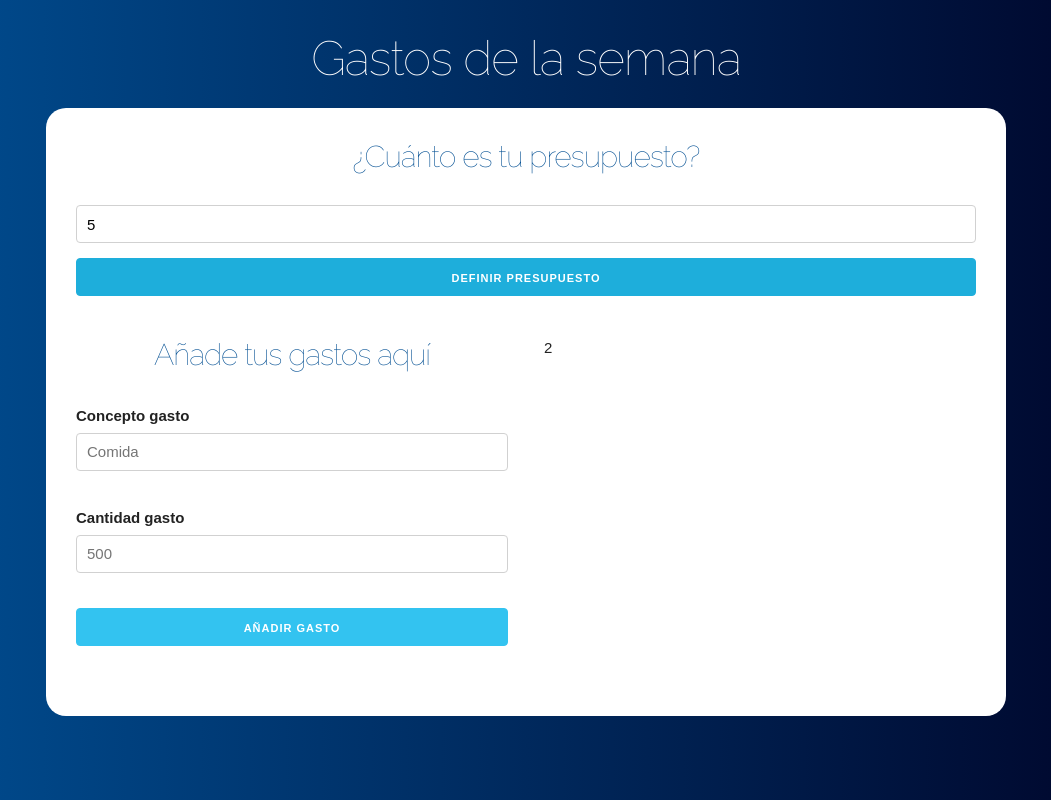
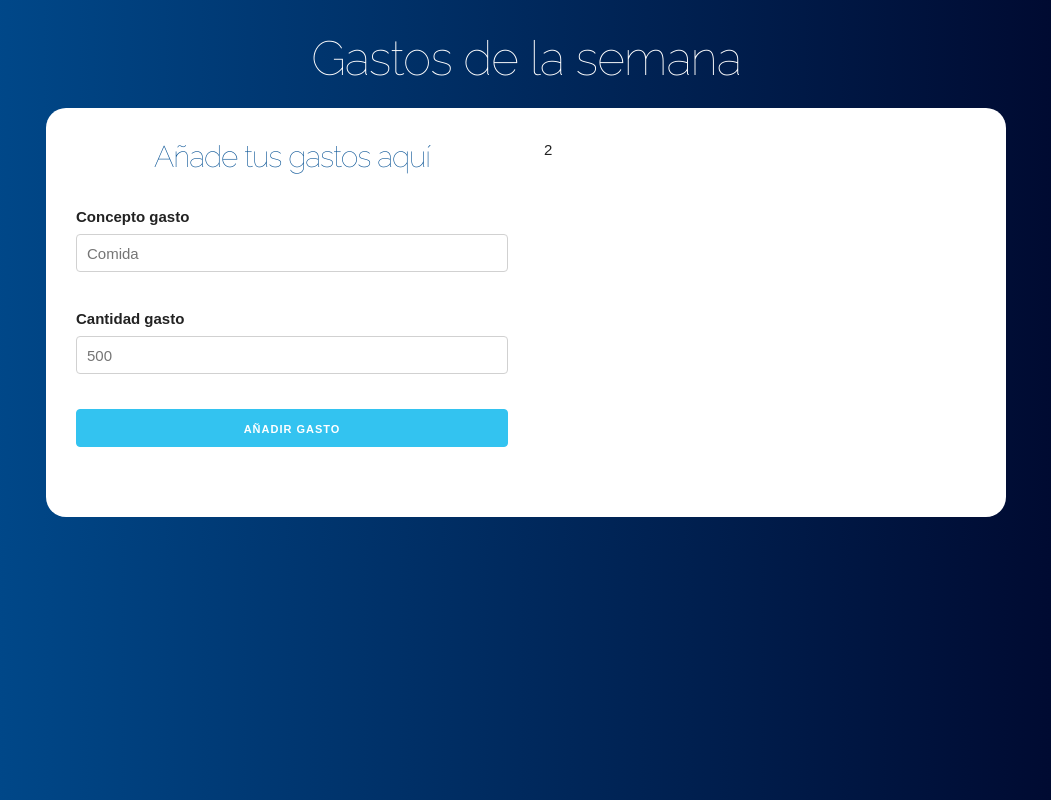
Before and after one commit to LuijoSC/Admin-de-presupuesto, a React (Create React App) app in the folder admin-presupuesto/: page / in a window 1280 px wide. Both pictures are taken after typing "5" into the empty fields and a click on the input "Definir presupuesto". Shown: the whole page, without its empty margins (114-1165 px from the left). Built offline with nearby package versions, Linux system fonts and the light colour scheme.

Commit message:
Pregunta component now disappears after submiting the budget

```diff
--- a/admin-presupuesto/src/App.js
+++ b/admin-presupuesto/src/App.js
@@ -6,17 +6,22 @@ function App() {
 
   const [presupuesto, guardarPresupuesto] = useState(0);
   const [sobrante, guardarSobrante] = useState(0);
+  const [mostrarpregunta, actualizarPregunta] = useState(true);
 
   return (
   <div className="container">
     <header>
       <h1>Gastos de la semana</h1>
       <div className="contenido-principal contenido">
-        <Pregunta
-          guardarPresupuesto={guardarPresupuesto}
-          guardarSobrante={guardarSobrante}
-        />
-        <div className="row">
+        {mostrarpregunta ?
+        (
+          <Pregunta
+            guardarPresupuesto={guardarPresupuesto}
+            guardarSobrante={guardarSobrante}
+            actualizarPregunta={actualizarPregunta}
+          />
+        ) : (
+          <div className="row">
           <div className="one-half column">
             <Formulario/>
           </div>
@@ -24,6 +29,7 @@ function App() {
             2
           </div>
         </div>
+        )}
       </div>
     </header>
   </div>
--- a/admin-presupuesto/src/components/Pregunta.js
+++ b/admin-presupuesto/src/components/Pregunta.js
@@ -1,7 +1,7 @@
 import React, {Fragment, useState} from 'react';
 import Error from './Error'
 
-const Pregunta = ({guardarPresupuesto, guardarSobrante}) => {
+const Pregunta = ({guardarPresupuesto, guardarSobrante, actualizarPregunta}) => {
 
     const [cantidad, guardarCantidad] = useState(0);
     const [error, guardarError] = useState(false);
@@ -19,6 +19,7 @@ const Pregunta = ({guardarPresupuesto, guardarSobrante}) => {
             guardarError(false);
             guardarPresupuesto(cantidad);
             guardarSobrante(cantidad);
+            actualizarPregunta(false);
     }
 
     return (
```
